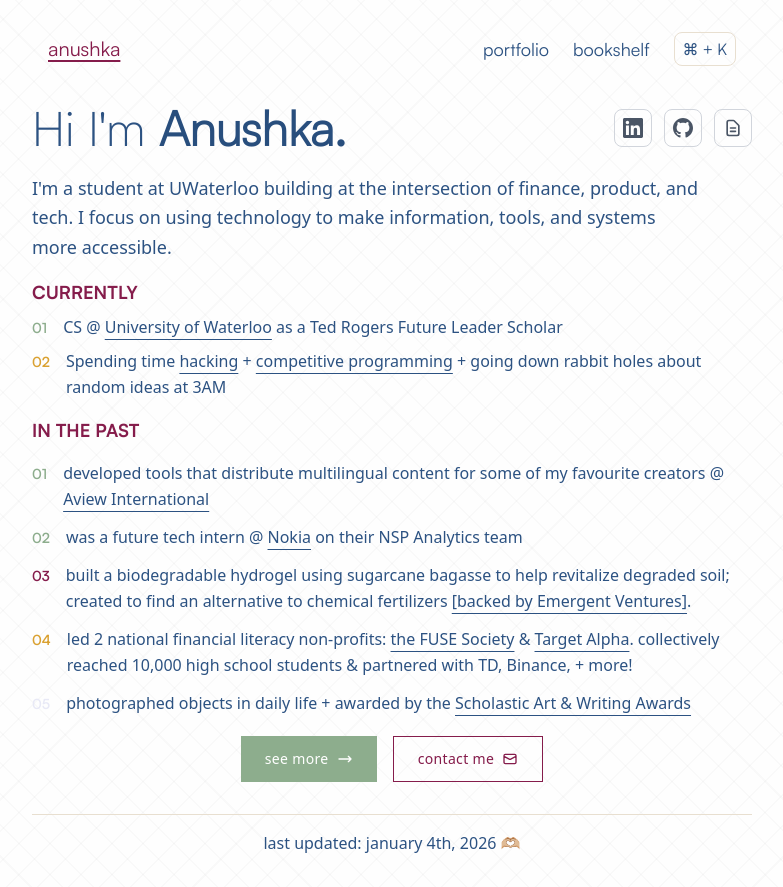
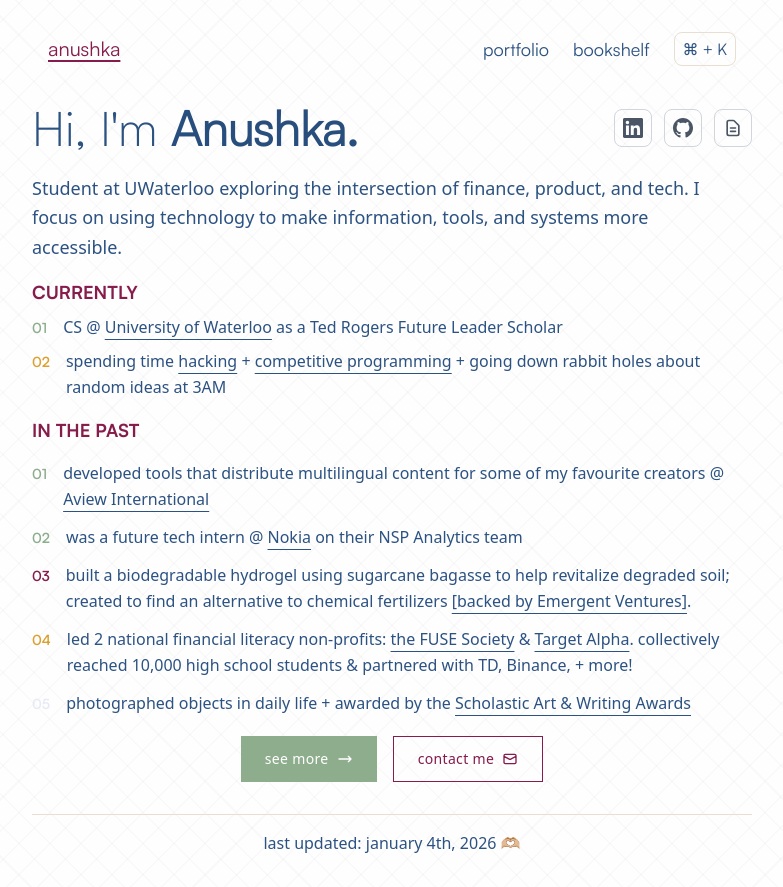
Before and after one commit to apun16/anushkapunukollu, a Next.js app: page / in a window 1280 px wide. Shown: the whole page, without its empty margins (248-1031 px from the left). Built offline with nearby package versions, Linux system fonts and the light colour scheme.

Commit message:
chore: update phrasing + lowercase words

```diff
--- a/src/app/page.tsx
+++ b/src/app/page.tsx
@@ -11,7 +11,7 @@ export default function Home() {
         <div className="mb-4">
           <div className="flex flex-col sm:flex-row sm:items-center sm:justify-between mb-4">
             <h1 className="text-5xl font-light leading-tight" style={{ fontFamily: 'Satoshi-Light, Satoshi-Variable, system-ui, sans-serif' }}>
-              Hi I&apos;m <span className="text-[var(--color-dark)] font-bold">Anushka.</span>
+              Hi, I&apos;m <span className="text-[var(--color-dark)] font-bold">Anushka.</span>
             </h1>
             <div className="flex gap-3 mt-4 sm:mt-0">
               <a
@@ -47,7 +47,7 @@ export default function Home() {
             </div>
           </div>
           <p className="text-lg leading-relaxed max-w-2xl" style={{ fontFamily: 'Sora, system-ui, sans-serif', color: 'var(--color-foreground)' }}>
-            I&apos;m a student at UWaterloo building at the intersection of finance, product, and tech. I focus on using technology to make information, tools, and systems more accessible.
+              Student at UWaterloo exploring the intersection of finance, product, and tech. I focus on using technology to make information, tools, and systems more accessible.
           </p>
         </div>
 
@@ -68,7 +68,7 @@ export default function Home() {
               <span className="text-[var(--color-secondary)] text-sm mt-1 font-mono font-semibold">02</span>
               <div>
                 <p className="text-base leading-relaxed" style={{ fontFamily: 'Sora, system-ui, sans-serif' }}>
-                  Spending time <a href="https://devpost.com/anushka16" target="_blank" rel="noopener noreferrer" className="underline underline-offset-6 hover:bg-[var(--color-light)] transition-all duration-300 rounded-sm highlight-reveal">hacking</a> + <a href="https://cemc.uwaterloo.ca/sites/default/files/documents/2025/ciw_summary.pdf" target="_blank" rel="noopener noreferrer" className="underline underline-offset-6 hover:bg-[var(--color-light)] transition-all duration-300 rounded-sm highlight-reveal">competitive programming</a> + going down rabbit holes about random ideas at 3AM
+                  spending time <a href="https://devpost.com/anushka16" target="_blank" rel="noopener noreferrer" className="underline underline-offset-6 hover:bg-[var(--color-light)] transition-all duration-300 rounded-sm highlight-reveal">hacking</a> + <a href="https://cemc.uwaterloo.ca/sites/default/files/documents/2025/ciw_summary.pdf" target="_blank" rel="noopener noreferrer" className="underline underline-offset-6 hover:bg-[var(--color-light)] transition-all duration-300 rounded-sm highlight-reveal">competitive programming</a> + going down rabbit holes about random ideas at 3AM
                 </p>
               </div>
             </div>
```
